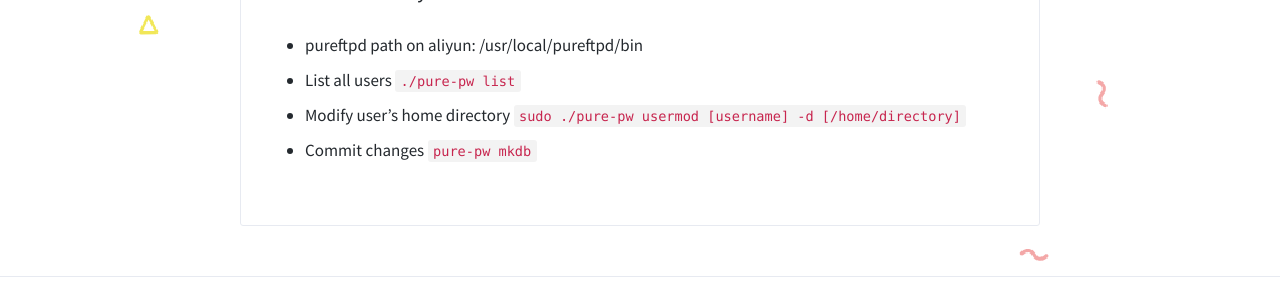
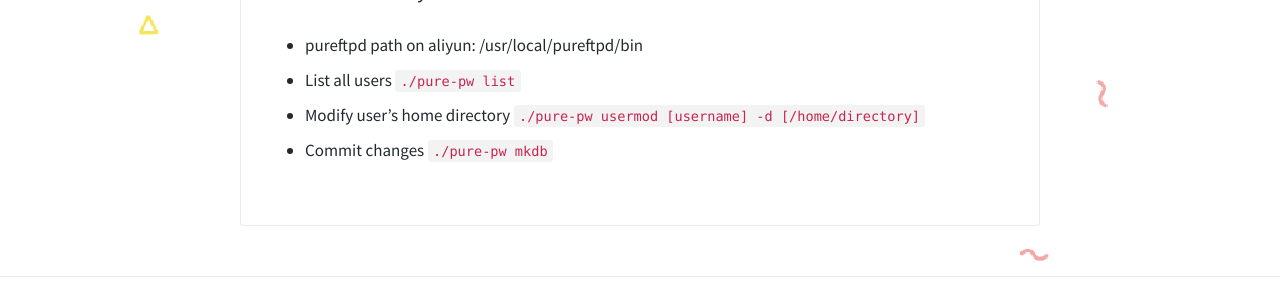
Before and after one commit to sally4388you/sally4388you.github.io, a Jekyll site: the page built from _posts/2018-06-04-qCloud-ftp.md, in a window 1280 px wide. Shown: the part 1290-1577 px from the top of the page. Built offline with Jekyll 4.4.1, drawn with Linux system fonts in a browser that asks for light colours.

Commit message:
minor changes for ftp

```diff
--- a/_posts/2018-06-04-qCloud-ftp.md
+++ b/_posts/2018-06-04-qCloud-ftp.md
@@ -33,5 +33,5 @@ passwd your_password
 ### [Pure-FTPd](https://wiki.archlinux.org/index.php/Pure-FTPd) on aliyun Cloud
 * pureftpd path on aliyun: /usr/local/pureftpd/bin
 * List all users `./pure-pw list`
-* Modify user's home directory `sudo ./pure-pw usermod [username] -d [/home/directory]`
-* Commit changes `pure-pw mkdb`
+* Modify user's home directory `./pure-pw usermod [username] -d [/home/directory]`
+* Commit changes `./pure-pw mkdb`
```
